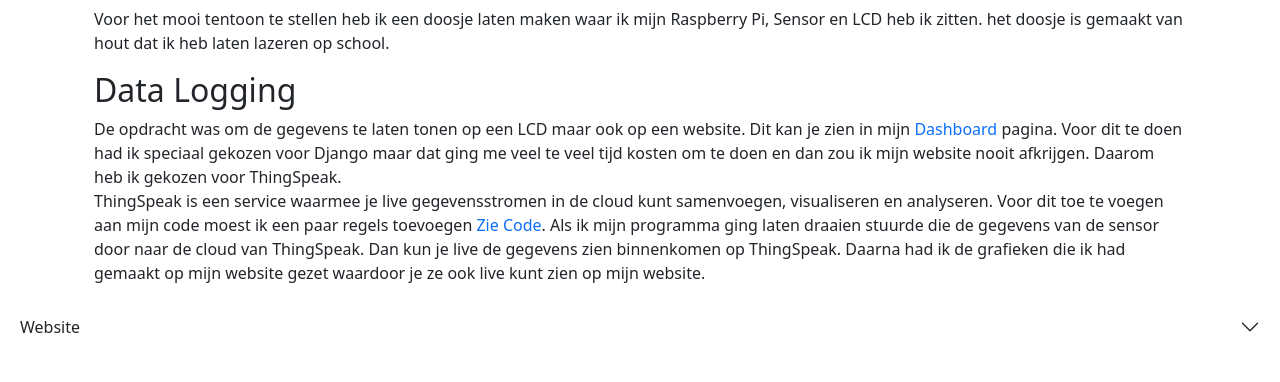
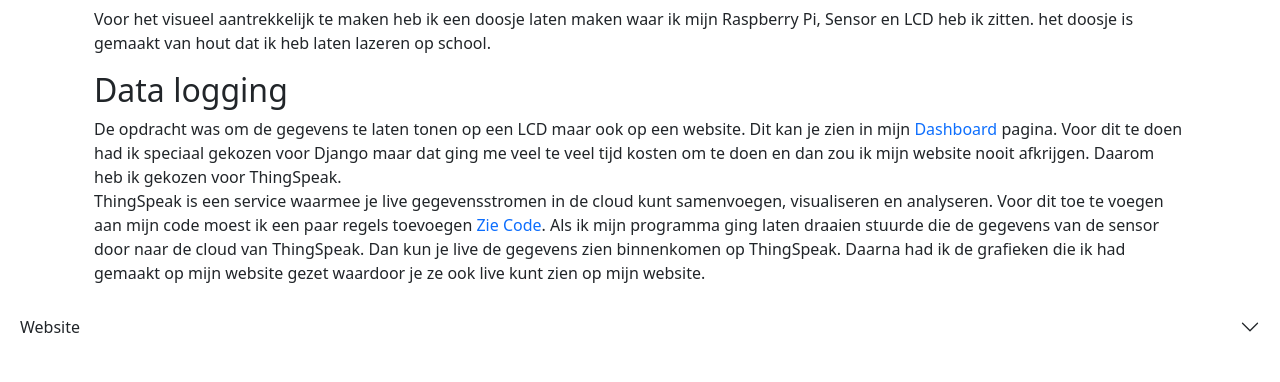
Before and after one commit to SmeetsSimon/Weerstation_gip, a Django app: page /about in a window 1280 px wide. Shown: the part 2148-2530 px from the top of the page. Run offline with Django 4.2, Linux system fonts and the light colour scheme; some libraries are stand-ins or nearby versions.

Commit message:
css test

```diff
--- a/Weerstation/settings.py
+++ b/Weerstation/settings.py
@@ -131,7 +131,7 @@ STATIC_URL = 'static/'
 STATICFILES_DIRS =[
     os.path.join(BASE_DIR, "static"),
     os.path.join(BASE_DIR,"static", "theme", "assets"),
-
+    os.path.join(BASE_DIR,"static", "theme", "assets","CSS"),
 
 
 ]
--- a/Weerstation/templates/about.html
+++ b/Weerstation/templates/about.html
@@ -84,7 +84,7 @@
     <div class="row">
         <div class="col-md-12"><h2>Opbouwen gip</h2></div>
         <div class="col-md-12">
-            <p>Voor het mooi tentoon te stellen heb ik een doosje laten maken waar ik mijn Raspberry Pi, Sensor en LCD heb ik zitten.
+            <p>Voor het visueel aantrekkelijk te maken heb ik een doosje laten maken waar ik mijn Raspberry Pi, Sensor en LCD heb ik zitten.
                 het doosje is gemaakt van hout dat ik heb laten lazeren op school.
             </p>
         </div>
@@ -93,7 +93,7 @@
 
 <div class="container">
     <div class="row">
-        <div class="col-md-12"><h2 id="data-logging">Data Logging <a class="anchor-link" href="{% url 'about' %}#data-logging" aria-label="Link to this section: Data Logging"></a></h2></div>
+        <div class="col-md-12"><h2 id="data-logging">Data logging <a class="anchor-link" href="{% url 'about' %}#data-logging" aria-label="Link to this section: Data Logging"></a></h2></div>
         <div class="col-md-12">
             <p> De opdracht was om de gegevens te laten tonen op een LCD maar ook op een website. Dit kan je zien in mijn <a href="{% url 'dashboard' %}" class="text-decoration-none">Dashboard </a>pagina.
                 Voor dit te doen had ik speciaal gekozen voor Django maar dat ging me veel te veel tijd kosten om te doen en dan zou ik mijn website nooit afkrijgen.
```
Also changed, not shown: Weerstation/templates/dashboard.html (line endings or trailing spaces).
